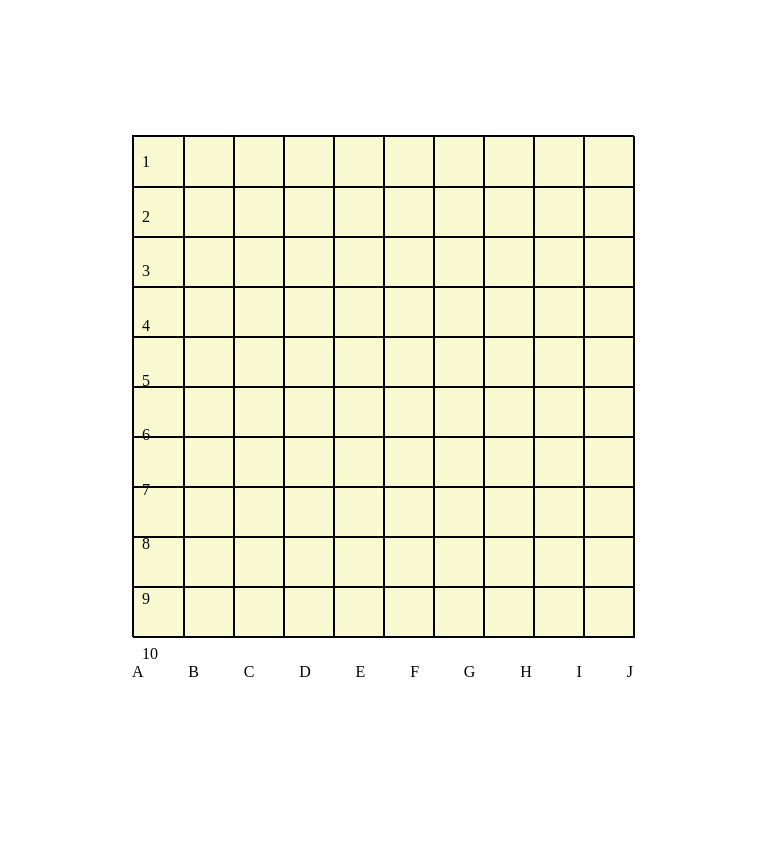
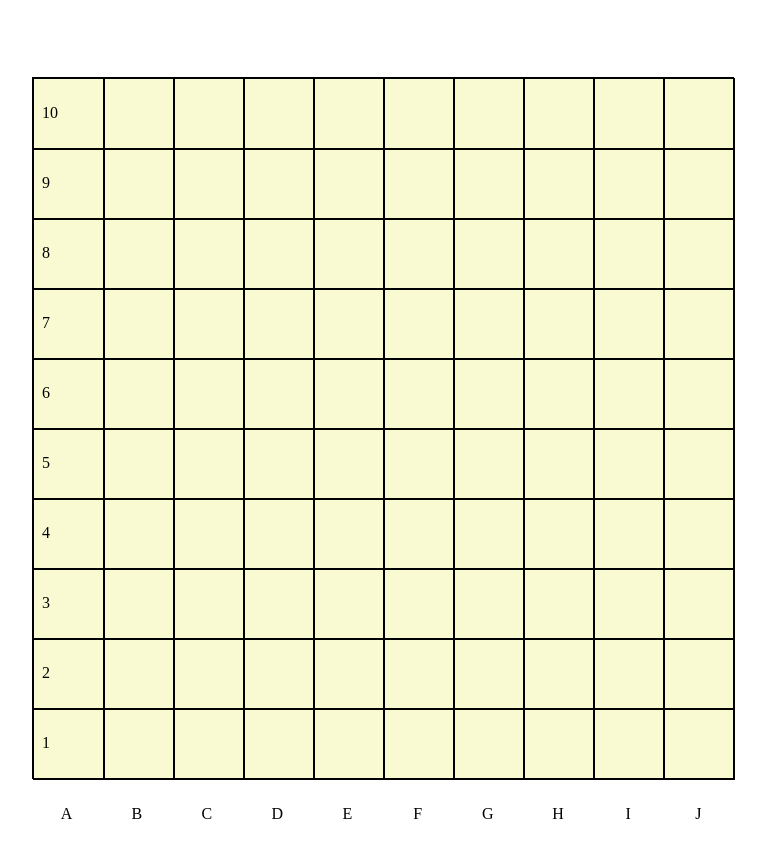
Before and after one commit to DenKim94/PRJ_StrateGoWeb, a React (Create React App) app in the folder game-app/: page / in a window 1280 px wide. Shown: the whole page, without its empty margins (257-1023 px from the left). Before the commit the page ends 816 px from the top, so only its background shows below. Built offline with nearby package versions, Linux system fonts and the light colour scheme.

Commit message:
Updated 'Game Field' Component

```diff
--- a/game-app/src/App.css
+++ b/game-app/src/App.css
@@ -3,4 +3,5 @@
    place-content: center;
    background-color: white;
    height: 100vh;
+   margin-top: 50px;
 }
--- a/game-app/src/components/GameField.jsx
+++ b/game-app/src/components/GameField.jsx
@@ -1,5 +1,7 @@
 import React from 'react';
 import './GameField.css'
+import YAxis from './yAxis';
+import XAxis from './xAxis';
 
 class GameField extends React.Component {
   constructor(props) {
@@ -29,22 +31,19 @@ class GameField extends React.Component {
       border: '1px solid black', // Schwarze Linien um jedes Spielfeldquadrat
     };
 
-    // Erstelle ein Array von Buchstaben für die x-Achse
+    // Erstelle ein String-Array aus Buchstaben für die x-Achse
     const xAxisLetters = Array.from({ length: 10 }, (_, index) =>
       String.fromCharCode(65 + index)
     );
 
-    // Erstelle ein Array von Zahlen für die y-Achse
-    const yAxisNumbers = Array.from({ length: 10 }, (_, index) => index + 1);
+    // Erstelle ein String-Array aus Zahlen für die y-Achse
+    const yAxisNumbers = (Array.from({ length: 10 }, (_, index) =>
+    String(index + 1))).reverse();
 
     return (
         <div className="game-field-container">
           {/* y-Achse */}
-          <div className="y-axis">
-            {yAxisNumbers.map((number, index) => (
-              <div key={index}>{number}</div>
-            ))}
-          </div>
+          <YAxis yAxisArray = {yAxisNumbers} />
 
           {/* Das Spielfeld */}
           <div className="game-field" style={fieldStyle}>
@@ -68,11 +67,7 @@ class GameField extends React.Component {
           </div>
 
           {/* x-Achse */}
-          <div className="x-axis">
-            {xAxisLetters.map((letter, index) => (
-              <div key={index}>{letter}</div>
-            ))}
-          </div>
+          <XAxis xAxisArray = {xAxisLetters} />
         </div>
       );
   }
--- a/game-app/src/components/parameters.jsx
+++ b/game-app/src/components/parameters.jsx
@@ -3,7 +3,7 @@
 
 /**** Component: GameField ****/
 export const gameFieldStruct = {
-    fieldWidth: 500,   // Breite des Spielfeldes in Pixeln
-    fieldHeight: 500,  // Höhe des Spielfeldes in Pixeln
+    fieldWidth: 700,   // Breite des Spielfeldes in Pixeln
+    fieldHeight: 700,  // Höhe des Spielfeldes in Pixeln
     backgroundColor: 'lightgoldenrodyellow' // Hintergrundfarbe des Spielfeldes
 };
--- /dev/null
+++ b/game-app/src/components/xAxis.jsx
@@ -0,0 +1,13 @@
+import React from 'react';
+
+const XAxis = ({xAxisArray}) => {
+  return (
+    <div className="x-axis">
+      {xAxisArray.map((letter, index) => (
+        <div key={index} style={{ width: 70, textAlign: 'center' }}>{letter}</div>
+      ))}
+    </div>
+  );
+};
+
+export default XAxis;
--- /dev/null
+++ b/game-app/src/components/yAxis.jsx
@@ -0,0 +1,13 @@
+import React from 'react';
+
+const YAxis = ({yAxisArray}) => {
+  return (
+    <div className="y-axis" style={{ height: 700}}>
+      {yAxisArray.map((number, index) => (
+        <div key={index} style={{ lineHeight: `${35}px` }}>{number}</div>
+      ))}
+    </div>
+  );
+};
+
+export default YAxis;
```
Also changed, not shown: game-app/src/components/Axis.css (added).
